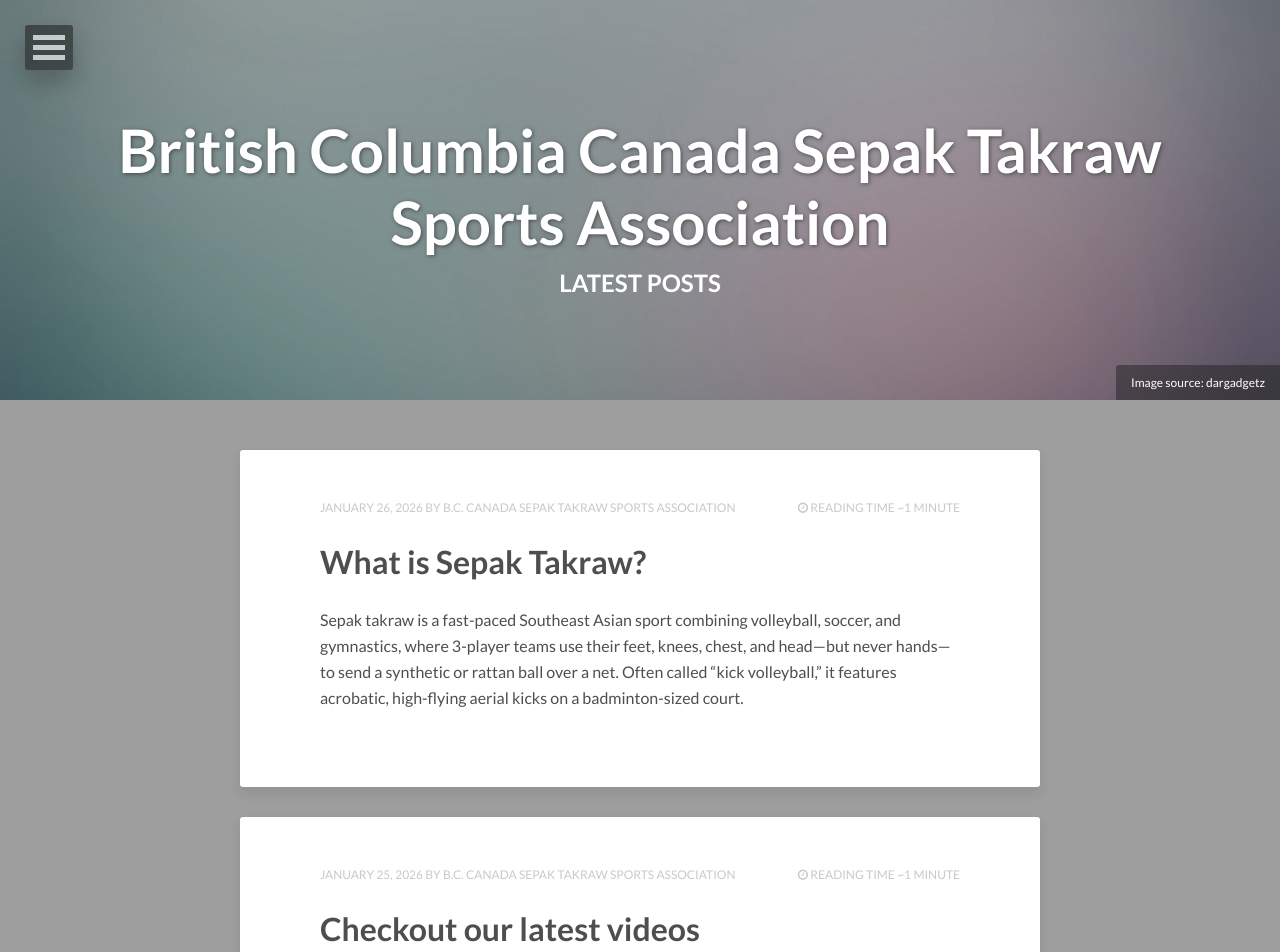
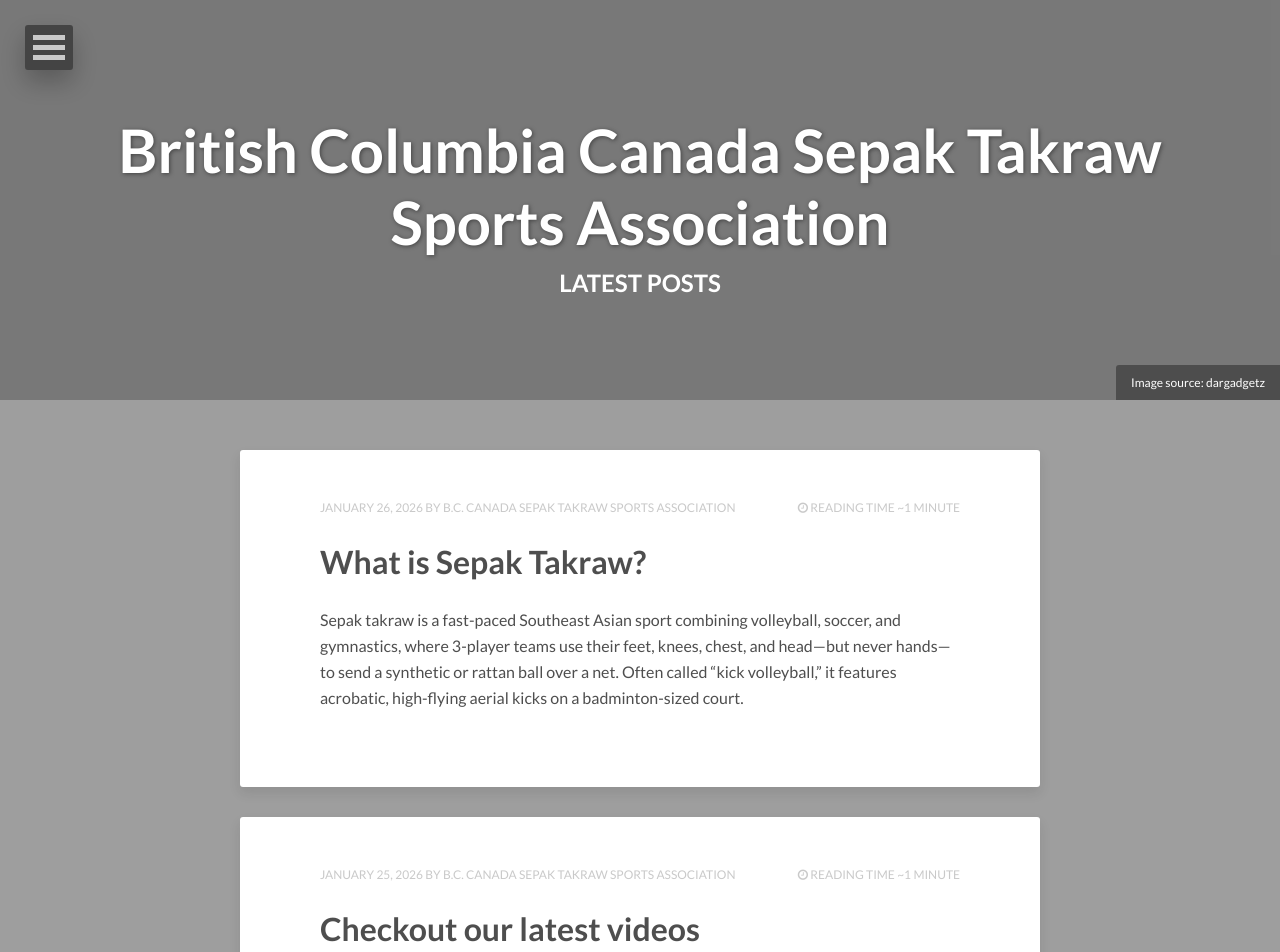
Before and after one commit to bccstsa-org/bccstsa-org.github.io, a Jekyll site: the page built from index.html, in a window 1280 px wide. Shown: the top 952 px of the page. Built offline with Jekyll 4.4.1, drawn with Linux system fonts in a browser that asks for light colours; nearby versions of some CDN libraries; a script that is not in the unit is left out; the list of posts is cut into pages by our own code.

Commit message:
Header Wall

```diff
--- a/index.html
+++ b/index.html
@@ -5,7 +5,7 @@
 tags: [Jekyll, theme, themes, responsive, blog, modern]
 comments: false
 image:
-  feature: abstract-1.jpg
+  feature: SepakWall.png
   credit: dargadgetz
   creditlink: http://www.dargadgetz.com/ios-7-abstract-wallpaper-pack-for-iphone-5-and-ipod-touch-retina/
 ---
```
